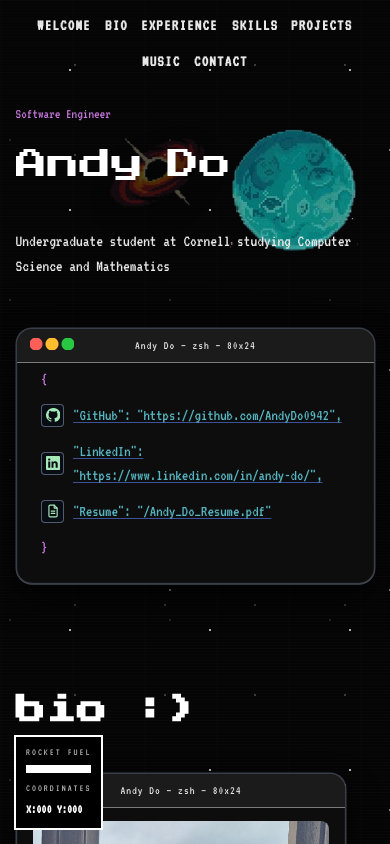
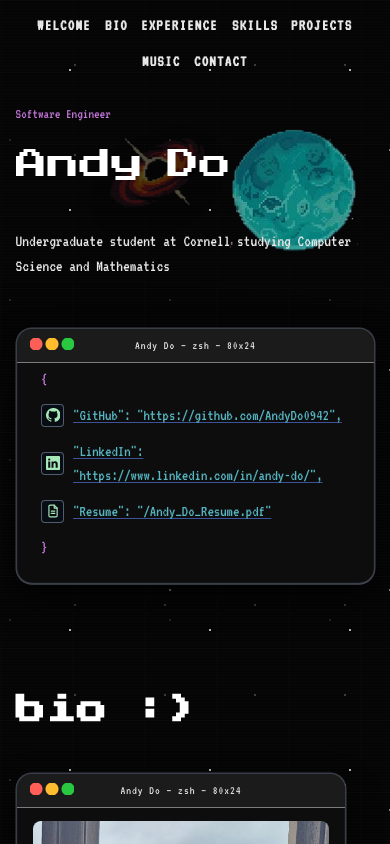
Before and after one commit to AndyDo0942/my-app, a Next.js app: page / in a window 390 px wide. Shown: the top 844 px of the page. Built offline with nearby package versions, Linux system fonts and the light colour scheme.

Commit message:
Update hero intro behavior

```diff
--- a/app/globals.css
+++ b/app/globals.css
@@ -570,16 +570,17 @@ html.app-hydrated .typewriter-text {
 
 .hud-left {
   position: fixed;
-  top: 90px;
+  top: auto;
+  bottom: 18px;
   left: 18px;
   display: flex;
   flex-direction: column;
-  gap: 12px;
-  padding: 10px 12px;
+  gap: 8px;
+  padding: 8px 10px;
   border: 2px solid #ffffff;
   background: #000000;
   color: #ffffff;
-  font-size: 0.9rem;
+  font-size: 0.78rem;
   z-index: 19;
 }
 
@@ -591,7 +592,7 @@ html.app-hydrated .typewriter-text {
 
 .hud-label {
   text-transform: uppercase;
-  font-size: 0.7rem;
+  font-size: 0.58rem;
   letter-spacing: 0.2em;
   color: var(--ink-muted);
 }
@@ -601,7 +602,7 @@ html.app-hydrated .typewriter-text {
 }
 
 .hud-bar {
-  height: 8px;
+  height: 6px;
   border: 2px solid #ffffff;
   background: #000000;
   position: relative;
@@ -1323,6 +1324,10 @@ html.app-hydrated .typewriter-text {
     gap: 0.35rem;
     padding-right: 68px;
   }
+
+  .hud-left {
+    display: none;
+  }
 }
 
 @media (max-width: 768px) {
@@ -1366,15 +1371,6 @@ html.app-hydrated .typewriter-text {
     display: none;
   }
 
-  .hud-left {
-    padding: 8px 10px;
-    gap: 8px;
-  }
-
-  .hud-label {
-    font-size: 0.62rem;
-  }
-
   .site-nav {
     justify-content: center;
     padding-right: 0;
```
